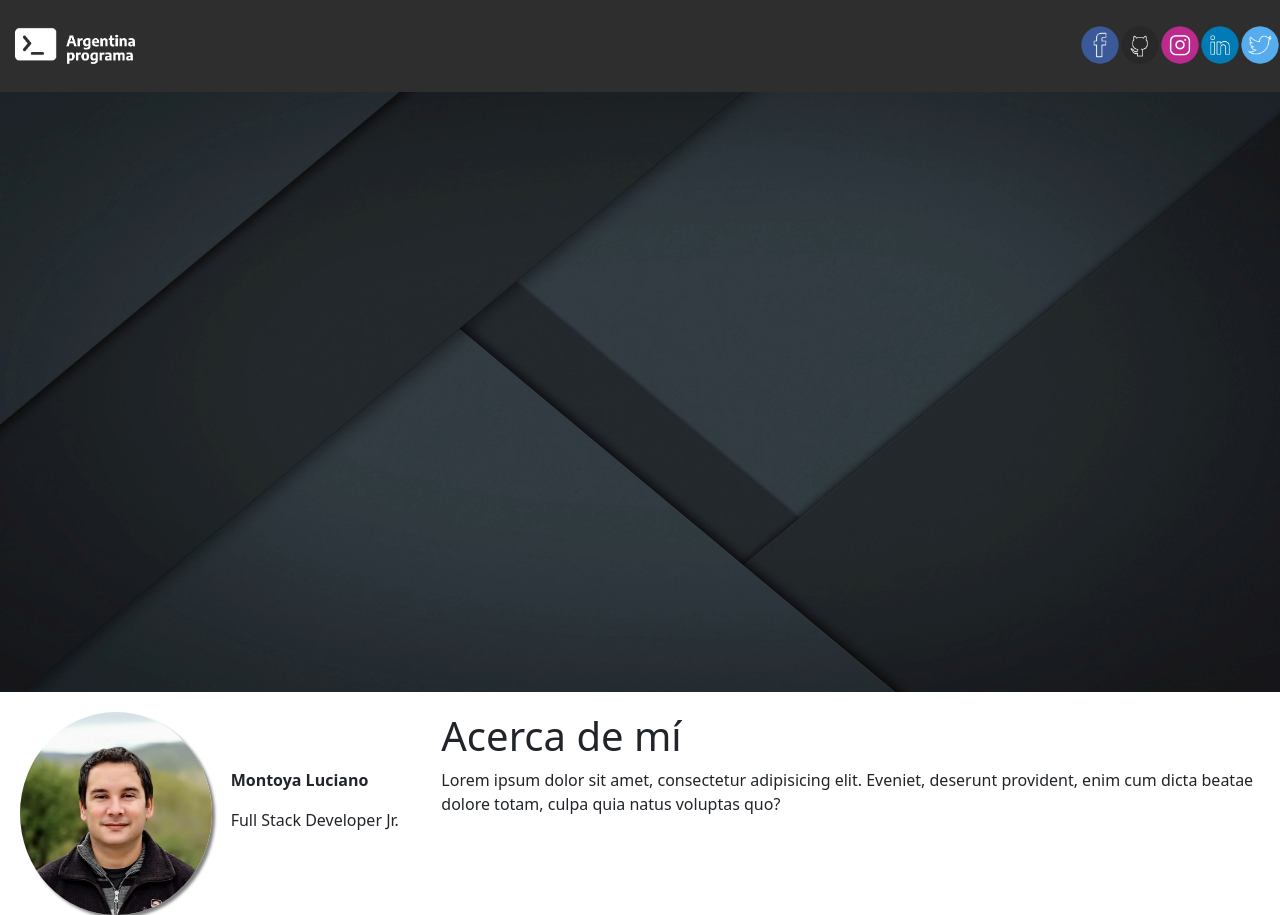
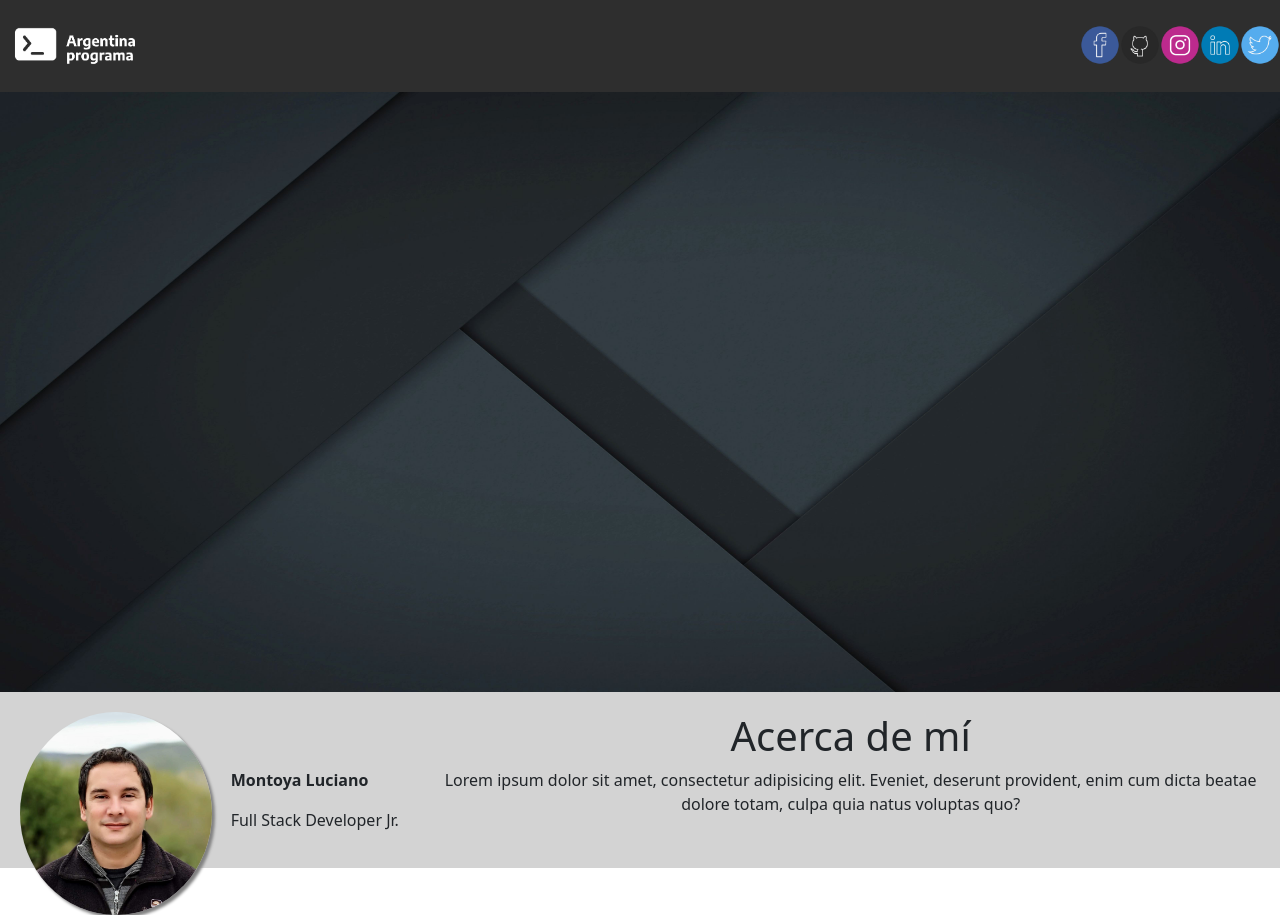
Before and after one commit to Owltr0n/ProyectoIntegrador, an Angular app in the folder Portfolio/: page / in a window 1280 px wide. Built offline with nearby package versions, Linux system fonts and the light colour scheme.

Commit message:
Mas correcciones

```diff
--- a/Portfolio/src/app/components/acerca-de/acerca-de.component.css
+++ b/Portfolio/src/app/components/acerca-de/acerca-de.component.css
@@ -3,9 +3,8 @@
 }
 
 
-.div {
+div {
     background-color: lightgrey;
-    text-align: center;
 }
 
 @media (min-width: 576px) {
@@ -21,3 +20,7 @@
     font-weight: bold;
     margin-top: 30%;
 }
+
+span {
+    text-align: center;
+}
```
